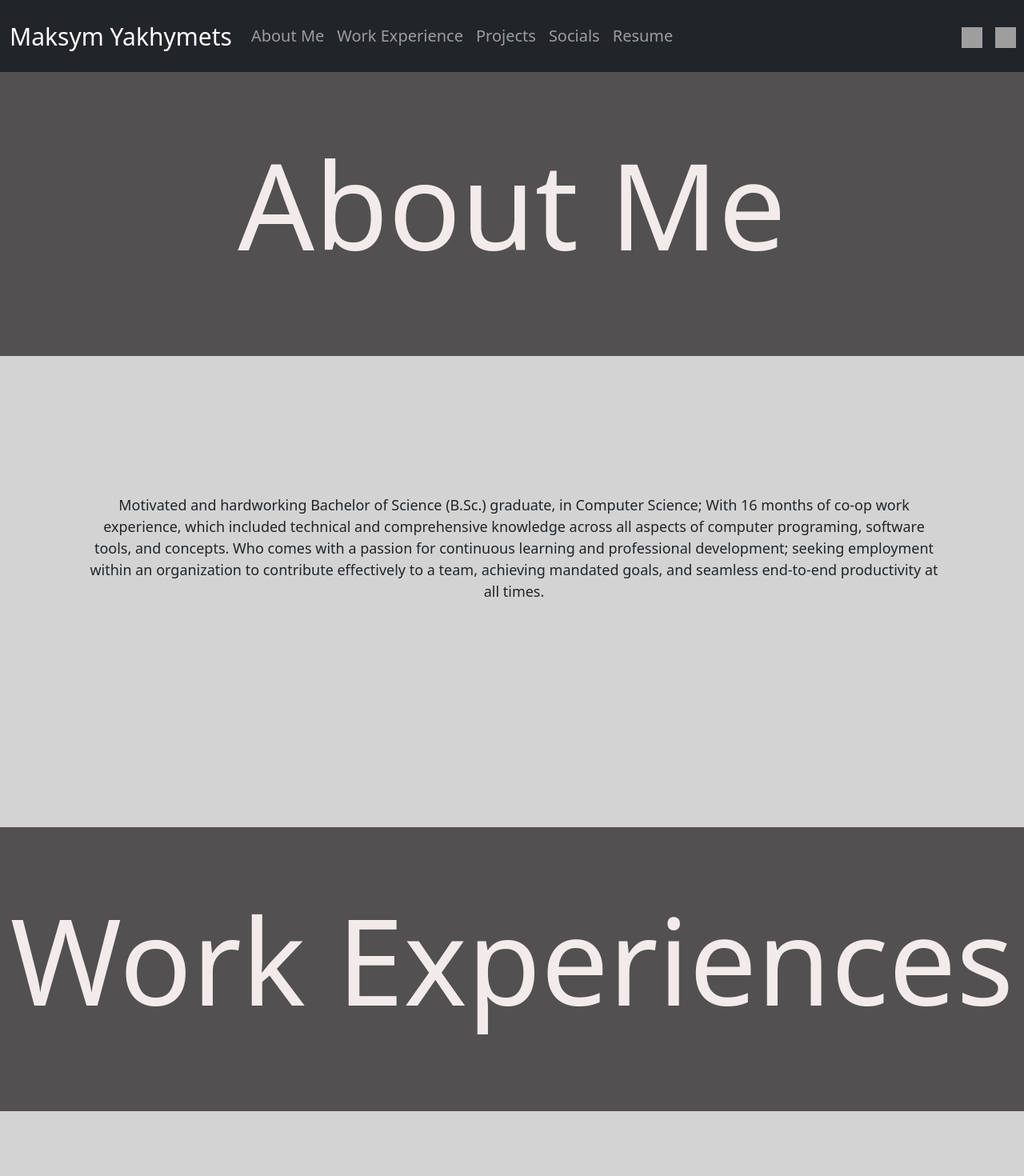
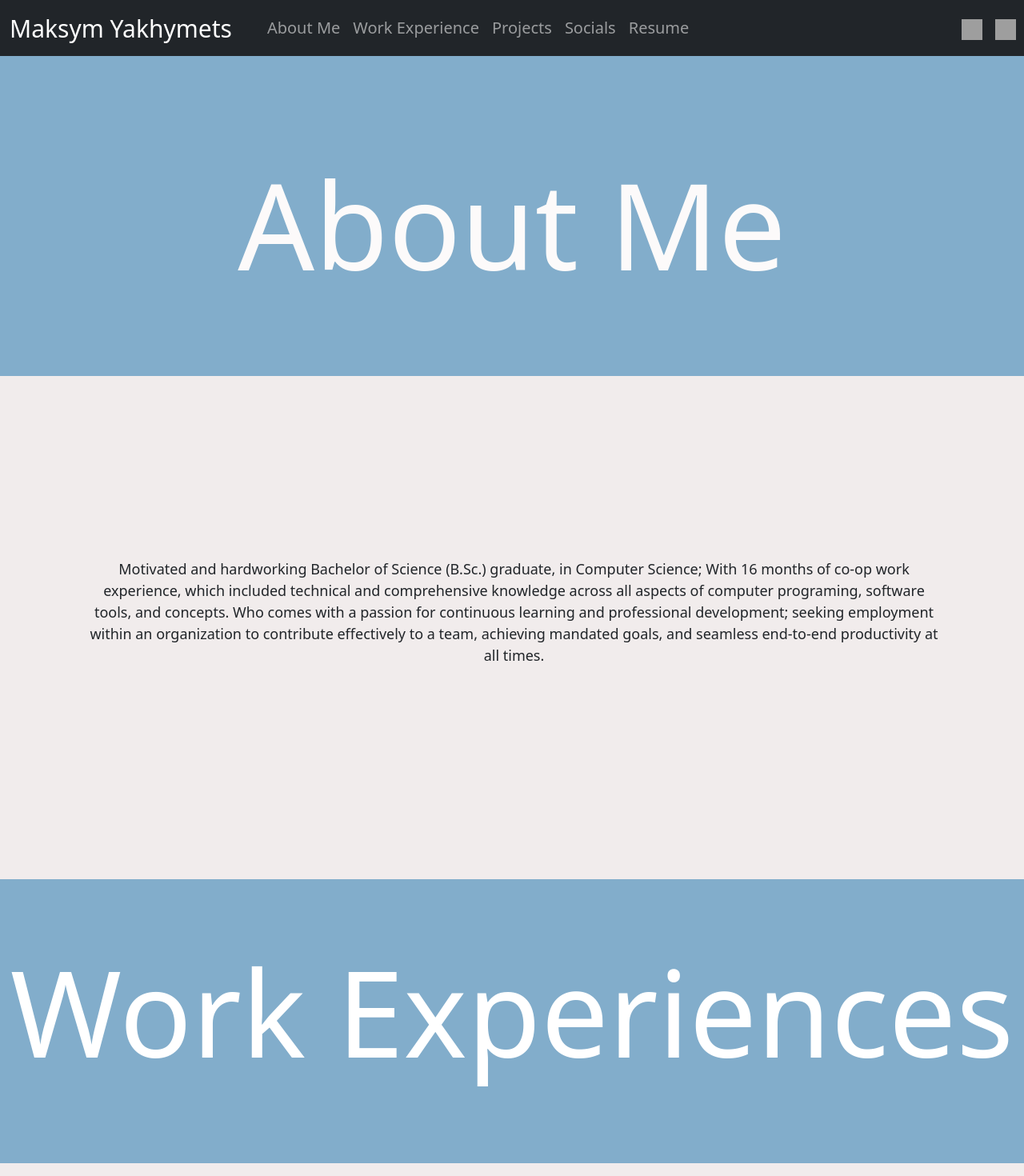
Before and after one commit to Maxmets/My-Website, a React (Create React App) app: page / in a window 1280 px wide. Shown: the top 1470 px of the page at 80% size. Built offline with nearby package versions, Linux system fonts and the light colour scheme; grey boxes are pictures that could not be loaded.

Commit message:
Changed Colour Scheme and fixed navbar collapse

```diff
--- a/src/aboutMe/AboutMe.css
+++ b/src/aboutMe/AboutMe.css
@@ -3,29 +3,31 @@
         padding-bottom: 50px;
     }
 
-    .websiteBackground {
+    /* .websiteBackground {
         background-color: lightgray;
-    }
+    } */
 
     .aboutMeTitle {
-        padding-top: 75px;
-        background-color: rgb(82, 80, 80);
-        color: rgb(243, 235, 235);
+        /* padding-top: 75px; */
+        background-color: rgba(29, 117, 175, 0.521);
+        color: rgb(252, 250, 250);
         font-size: 150px;
     }
 
     .aboutMeContent {
-        padding-top: 95px;
+        padding-top: 150px;
+        padding-bottom: 200px;
+        /* background-color: red; */
     }
 
     p {
-        margin-top: 70px;
+        padding-top: 70px;
     }
 
     h1 {
         text-align: center;
-        padding-top: 120px;
-        padding-bottom: 100px;
+        /* padding-top: 120px; */
+        /* padding-bottom: 100px; */
     }
 }
 
@@ -40,7 +42,7 @@
 
     .aboutMeTitle {
         padding-top: 75px;
-        background-color: rgb(82, 80, 80);
+        background-color: rgba(29, 117, 175, 0.521);
         color: rgb(243, 235, 235);
         font-size: 80px;
         text-align: center;
@@ -66,7 +68,7 @@
 
     .aboutMeTitle {
         padding-top: 75px;
-        background-color: rgb(82, 80, 80);
+        background-color: rgba(29, 117, 175, 0.521);
         color: rgb(243, 235, 235);
         font-size: 60px;
     }
--- a/src/card/Card.js
+++ b/src/card/Card.js
@@ -22,7 +22,7 @@ return (
         {props.description}
         </Card.Text>
         <div className="d-grid mt-auto gap-2 " >
-            <Button href={props.link} className="buttonSpace" variant="secondary" size="lg">
+            <Button href={props.link} className="buttonSpace" variant="info" size="lg">
                 Click Me
             </Button>
         </div>
--- a/src/footer/Footer.css
+++ b/src/footer/Footer.css
@@ -10,7 +10,7 @@
 }
 
 .navbar {
-    height: 90px;
+    height: 70px;
     font-size: 20px;
 }
 
--- a/src/header/Header.css
+++ b/src/header/Header.css
@@ -1,17 +1,20 @@
 @media (min-width: 1810px) {
     .navbar {
-        height: 70px;
+        height: 20px;
         font-size: 20px;
     }
 
     .navbarBrand {
         font-size: 30px;
+        padding-right: 20px;
+
     }
 
     .container {
         /* padding-right: 70px; */
         text-align: right;
       }
+
 
     .test {
        text-align: left;
@@ -21,12 +24,13 @@
 
 @media (min-width: 1100px) and (max-width: 1809px) {
     .navbar {
-        height: 70px;
+        height: 20px;
         font-size: 20px;
     }
 
     .navbarBrand {
         font-size: 30px;
+        padding-right: 20px;
     }
 
     .container {
@@ -40,24 +44,55 @@
     }
 }
 
+@media (min-width: 992px) and (max-width: 1099px) {
+    .navbar {
+        height: 20px;
+        font-size: 20px;
+    }
+
+    .navbarBrand {
+        font-size: 30px;
+        padding-right: 20px;
+    }
+
+    .container {
+        /* padding-right: 70px; */
+        text-align: right;
+      }
+
+    .test {
+       text-align: left;
+       margin-right: -150px;
+    }
+
+}
+
 @media (min-width: 463px) and (max-width: 991px) {
 
 .navbar {
-    height: 70px;
+    height: 20px;
     font-size: 20px;
 }
 
 .navbarBrand {
     font-size: 30px;
 }
+.container {
+    /* padding-right: 70px; */
+    text-align: right;
+  }
+
+  .navbarCollapse {
+    background-color: rgba(0, 0, 0, 0.575);
+  }
 
 }
 
 
 
-@media (min-width: 463px) {
+@media (max-width: 463px) {
     .navbar {
-        height: 70px;
+        height: 20px;
         font-size: 20px;
     }
 
@@ -68,6 +103,9 @@
     .container {
       text-align: right;
     }
+    .navbarCollapse {
+        background-color: rgba(0, 0, 0, 0.575);
+      }
 
     /* .test {
         margin-right: 0px;
--- a/src/header/Header.js
+++ b/src/header/Header.js
@@ -12,14 +12,14 @@ return (
   <Navbar.Brand id='home' className="navbarBrand" href="#home">Maksym Yakhymets</Navbar.Brand>
   <Navbar.Toggle aria-controls="responsive-navbar-nav" />
   <Navbar.Collapse id="responsive-navbar-nav">
-    <Nav className="me-auto">
+    <Nav className="me-auto navbarCollapse">
        <Nav.Link href="#aboutMeTile">About Me</Nav.Link>
        <Nav.Link href="#workExperiencesTile">Work Experience</Nav.Link>
        <Nav.Link href="#projectsTile">Projects</Nav.Link>
        <Nav.Link href="#socialsTile">Socials</Nav.Link>
        <Nav.Link  href={resume} target="_blank">Resume</Nav.Link>
     </Nav>
-    <Nav className="test">
+    <Nav className="test navbarCollapse">
        <Nav.Link  href="https://www.linkedin.com/in/maksymyakhymets/" target="_blank"><img src="https://cdn-icons-png.flaticon.com/512/174/174857.png" alt='LinkedIn Logo' height="26" width="26"/></Nav.Link>
        <Nav.Link  href="https://github.com/Maxmets" target="_blank"><img src="https://icones.pro/wp-content/uploads/2021/06/icone-github-verte.png" alt='Github Logo' height="26" width="26"/></Nav.Link>
     </Nav>
--- a/src/projects/Projects.css
+++ b/src/projects/Projects.css
@@ -1,8 +1,8 @@
 @media (min-width: 992px) {
 .projectTitle{
     padding-top: 75px;
-    background-color: rgb(82, 80, 80);
-    color: rgb(243, 235, 235);
+    background-color: rgba(29, 117, 175, 0.521);
+    color: rgb(255, 255, 255);
     font-size: 150px;
 }
 
@@ -22,8 +22,8 @@
 @media (min-width: 463px) and (max-width: 991px) {
     .projectTitle{
         padding-top: 75px;
-        background-color: rgb(82, 80, 80);
-        color: rgb(243, 235, 235);
+        background-color: rgba(29, 117, 175, 0.521);
+        color: rgb(255, 255, 255);
         font-size: 80px;
     }
 
@@ -44,8 +44,8 @@
 @media (max-width: 462px) {
     .projectTitle{
         padding-top: 75px;
-        background-color: rgb(82, 80, 80);
-        color: rgb(243, 235, 235);
+        background-color: rgba(29, 117, 175, 0.521);
+        color: rgb(255, 255, 255);
         font-size: 60px;
     }
 
--- a/src/socials/Socials.css
+++ b/src/socials/Socials.css
@@ -28,8 +28,8 @@
 
     .socialsTitle {
         padding-top: 75px;
-        background-color: rgb(82, 80, 80);
-        color: rgb(243, 235, 235);
+        background-color: rgba(29, 117, 175, 0.521);
+        color: rgb(255, 255, 255);
         font-size: 150px;
     }
 }
@@ -62,8 +62,8 @@
 
     .socialsTitle {
         padding-top: 75px;
-        background-color: rgb(82, 80, 80);
-        color: rgb(243, 235, 235);
+        background-color: rgba(29, 117, 175, 0.521);
+        color: rgb(255, 255, 255);
         font-size: 60px;
     }
 }
@@ -96,8 +96,8 @@
 
     .socialsTitle {
         padding-top: 75px;
-        background-color: rgb(82, 80, 80);
-        color: rgb(243, 235, 235);
+        background-color: rgba(29, 117, 175, 0.521);
+        color: rgb(255, 255, 255);
         font-size: 60px;
     }
 }
@@ -130,8 +130,8 @@
 
     .socialsTitle {
         padding-top: 75px;
-        background-color: rgb(82, 80, 80);
-        color: rgb(243, 235, 235);
+        background-color: rgba(29, 117, 175, 0.521);
+        color: rgb(255, 255, 255);
         font-size: 60px;
     }
 
--- a/src/socials/Socials.js
+++ b/src/socials/Socials.js
@@ -21,7 +21,7 @@ function Socials(){
                     Visit my GitHub to find out projects and technology that interest me!
                     </Card.Text>
                     <div className="d-grid gap-2">
-                        <Button href='https://github.com/Maxmets' variant="success" size="lg">
+                        <Button href='https://github.com/Maxmets' variant="info" size="lg">
                             Click Me
                         </Button>
                     </div>
@@ -37,7 +37,7 @@ function Socials(){
                     Visit my LinkedIn to learn more about me and my experiences!
                     </Card.Text>
                     <div className="d-grid gap-2">
-                        <Button href='https://www.linkedin.com/in/maksymyakhymets/' variant="success" size="lg">
+                        <Button href='https://www.linkedin.com/in/maksymyakhymets/' variant="info" size="lg">
                             Click Me
                         </Button>
                     </div>
@@ -53,7 +53,7 @@ function Socials(){
                     Direct get in touch with me through email!
                     </Card.Text>
                     <div className="d-grid gap-2">
-                        <Button href='mailto:maxmets27@gmail.com' variant="success" size="lg">
+                        <Button href='mailto:maxmets27@gmail.com' variant="info" size="lg">
                             Click Me
                         </Button>
                     </div>
--- a/src/workExperiences/WorkExperiences.css
+++ b/src/workExperiences/WorkExperiences.css
@@ -9,8 +9,8 @@ h1 {
 
 .experienceTitle {
     padding-top: 75px;
-    background-color: rgb(82, 80, 80);
-    color: rgb(243, 235, 235);
+    background-color: rgba(29, 117, 175, 0.521);
+    color: rgb(255, 255, 255);
     font-size: 150px;
 }
 
@@ -22,8 +22,8 @@ h1 {
 }
 
 .websiteBackground {
-    background-color: lightgray;
-    padding-bottom: 265px;
+    background-color: rgb(241, 236, 236);
+    /* padding-bottom: 265px; */
     }
 }
 
@@ -36,8 +36,8 @@ h1 {
 
     .experienceTitle {
         padding-top: 75px;
-        background-color: rgb(82, 80, 80);
-        color: rgb(243, 235, 235);
+        background-color: rgba(29, 117, 175, 0.521);
+        color: rgb(255, 255, 255);
         font-size: 80px;
     }
 
@@ -48,7 +48,7 @@ h1 {
     }
 
     .websiteBackground {
-        background-color: lightgray;
+        background-color: rgb(241, 236, 236);
         padding-bottom: 15px;
     }
 }
@@ -62,8 +62,8 @@ h1 {
 
     .experienceTitle {
         padding-top: 75px;
-        background-color: rgb(82, 80, 80);
-        color: rgb(243, 235, 235);
+        background-color: rgba(29, 117, 175, 0.521);
+        color: rgb(255, 255, 255);
         font-size: 60px;
     }
 
@@ -74,7 +74,7 @@ h1 {
     }
 
     .websiteBackground {
-        background-color: lightgray;
+        background-color: rgb(241, 236, 236);
         padding-bottom: 15px;
     }
 }
```
